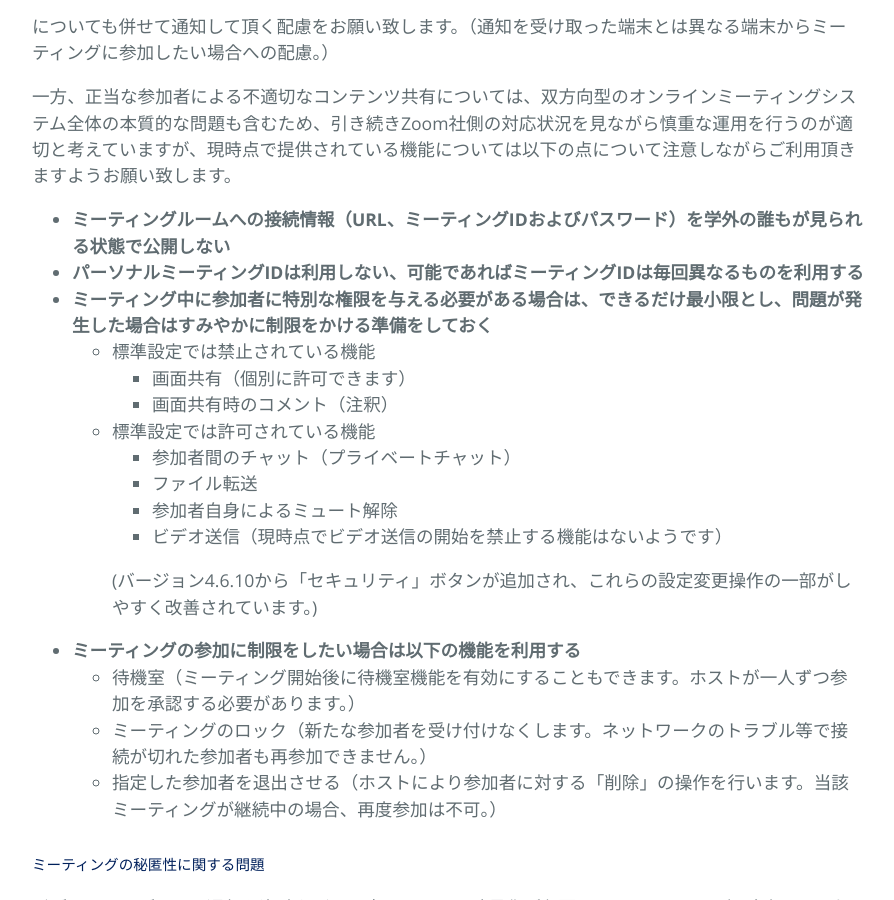
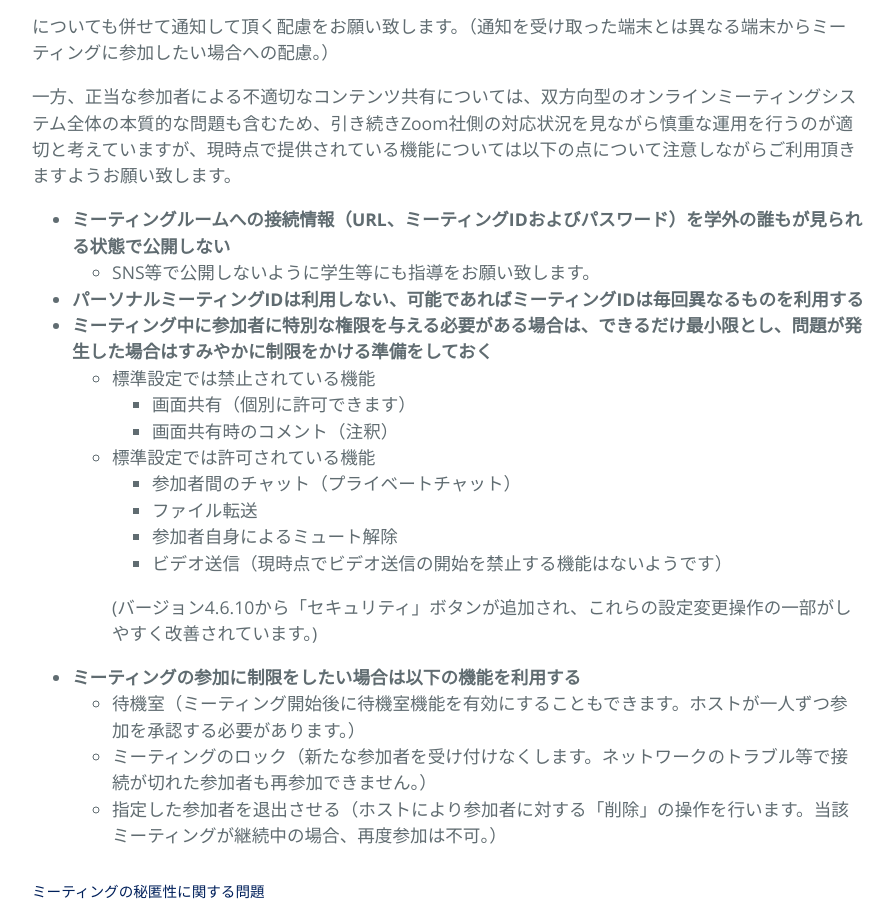
Before and after one commit to kyoto-u/online-edu, a Jekyll site: the page built from zoom-security.md, in a window 1280 px wide and 900 px high, scrolled down 2571 px. Shown: the whole window, without its empty margins (192-1086 px from the left). Built offline with Jekyll 4.4.1, drawn with Linux system fonts in a browser that asks for light colours.

Commit message:
Update zoom-security.md

```diff
--- a/zoom-security.md
+++ b/zoom-security.md
@@ -69,6 +69,7 @@ title: オンラインミーティングサービス(Zoom全学ライセンス)
 一方、正当な参加者による不適切なコンテンツ共有については、双方向型のオンラインミーティングシステム全体の本質的な問題も含むため、引き続きZoom社側の対応状況を見ながら慎重な運用を行うのが適切と考えていますが、現時点で提供されている機能については以下の点について注意しながらご利用頂きますようお願い致します。
 
 - **ミーティングルームへの接続情報（URL、ミーティングIDおよびパスワード）を学外の誰もが見られる状態で公開しない**
+  * SNS等で公開しないように学生等にも指導をお願い致します。
 - **パーソナルミーティングIDは利用しない、可能であればミーティングIDは毎回異なるものを利用する**
 - **ミーティング中に参加者に特別な権限を与える必要がある場合は、できるだけ最小限とし、問題が発生した場合はすみやかに制限をかける準備をしておく**
   * 標準設定では禁止されている機能
```
